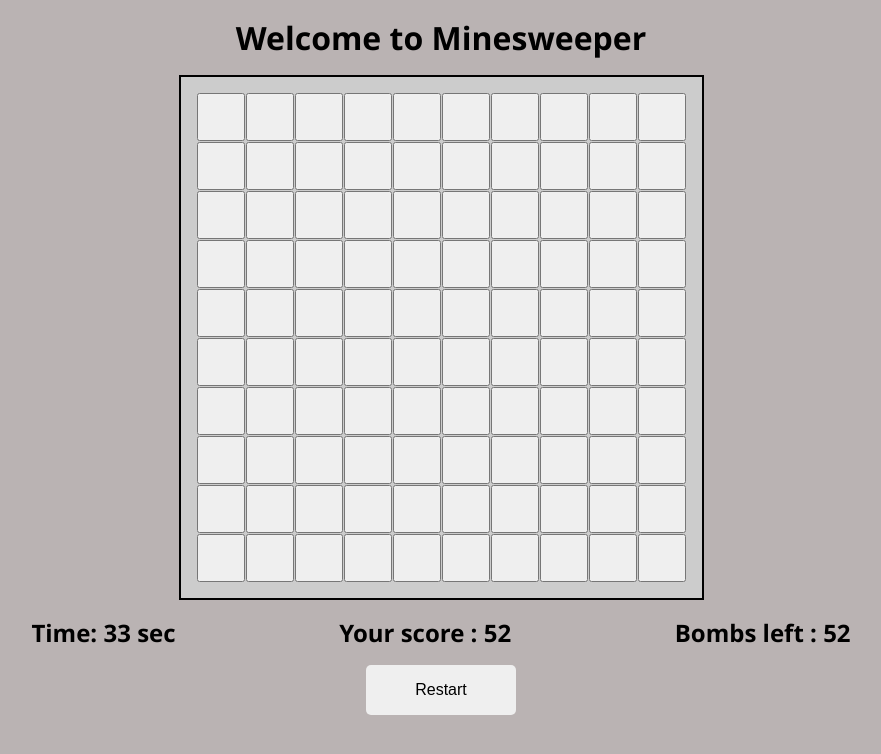
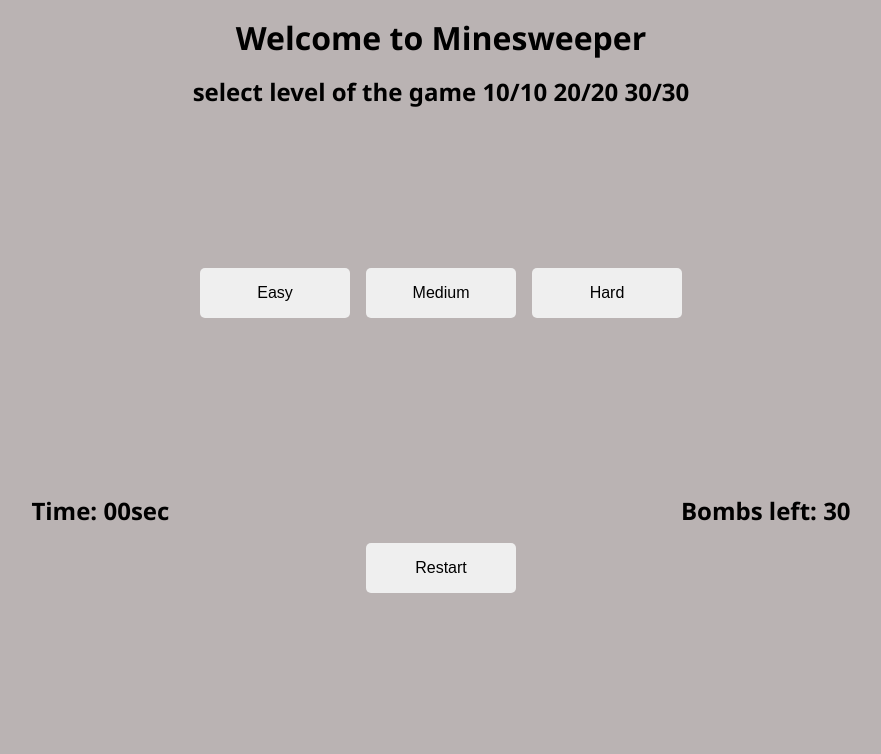
Before and after one commit to REGEMLER/Minesweeper, a plain HTML site: page minesweeper/index.html in a window 1280 px wide. Shown: the whole page, without its empty margins (199-1080 px from the left). Drawn offline with Linux system fonts and the light colour scheme.

Commit message:
feat: add function createBody

```diff
--- a/minesweeper/index.html
+++ b/minesweeper/index.html
@@ -8,39 +8,6 @@
     <title>Minesweeper</title>
 </head>
 <body>
-    <div class="wrapper">
-        <header class="header">
-            <h1 class="title">Welcome to Minesweeper</h1>
-            <!-- <ul class="top-list">
-                <li class="list-item">John - 102 seconds - 32 cliks</li>
-                <li class="list-item">John - 102 seconds - 32 cliks</li>
-                <li class="list-item">John - 102 seconds - 32 cliks</li>
-                <li class="list-item">John - 102 seconds - 32 cliks</li>
-                <li class="list-item">John - 102 seconds - 32 cliks</li>
-                <li class="list-item">John - 102 seconds - 32 cliks</li>
-                <li class="list-item">John - 102 seconds - 32 cliks</li>
-                <li class="list-item">John - 102 seconds - 32 cliks</li>
-                <li class="list-item">John - 102 seconds - 32 cliks</li>
-                <li class="list-item">John - 102 seconds - 32 cliks</li>
-            </ul> -->
-        </header>
-        <main class="main">
-            <!-- <div class="level">
-                <button class="btn">Easy</button>
-                <button class="btn">Medium</button>
-                <button class="btn">Hard</button>
-            </div> -->
-            <div class="field field-small" id="field"></div>
-        </main>
-        <footer class="footer">
-            <div class="footer-content">
-                <h2 class="footer-text">Time: 33 sec</h2>
-                <h2 class="footer-text">Your score : 52</h2>
-                <h2 class="footer-text">Bombs left : 52</h2>
-            </div>
-            <button class="btn text_dark bg_light">Restart</button>
-        </footer>
-    </div>
     <script src="script.js"></script>
 </body>
 </html>
--- a/minesweeper/script.js
+++ b/minesweeper/script.js
@@ -1,18 +1,80 @@
-const field = document.getElementById("field");
+function createBody(){
+    const wrapper = document.createElement("DIV");
+    wrapper.classList.add("wrapper");
 
-for(let i = 0; i < 100; i++) {
-    const btn = document.createElement("BUTTON");
-    btn.classList.add("cell-small");
-    field.append(btn);
+    const header = document.createElement("HEADER");
+    header.classList.add("header");
+    const h1 = document.createElement("H1");
+    h1.classList.add("title");
+    h1.textContent = "Welcome to Minesweeper";
+    header.append(h1);
+
+    const main = document.createElement("MAIN");
+    main.classList.add("main");
+    const mainDescription = document.createElement("H2");
+    mainDescription.classList.add("footer-text");
+    mainDescription.textContent = "select level of the game 10/10 20/20 30/30";
+    const levels = document.createElement("DIV");
+    levels.classList.add("level");
+    const easyButton = document.createElement("BUTTON");
+    easyButton.classList.add("btn");
+    easyButton.textContent = "Easy";
+    const mediumButton = document.createElement("BUTTON");
+    mediumButton.classList.add("btn");
+    mediumButton.textContent = "Medium";
+    const hardButton = document.createElement("BUTTON");
+    hardButton.classList.add("btn");
+    hardButton.textContent = "Hard";
+    levels.append(easyButton);
+    levels.append(mediumButton);
+    levels.append(hardButton);
+    main.append(mainDescription);
+    main.append(levels);
+
+    const footer = document.createElement("FOOTER");
+    footer.classList.add("footer");
+    const footerContent = document.createElement("DIV");
+    footerContent.classList.add("footer-content");
+    const time = document.createElement("H2");
+    time.classList.add("footer-text");
+    time.textContent = "Time: 00sec";
+    const bombs = document.createElement("H2");
+    bombs.classList.add("footer-text");
+    bombs.textContent = "Bombs left: 30";
+    const footerButton = document.createElement("BUTTON");
+    footerButton.classList.add("btn");
+    footerButton.classList.add("text_dark");
+    footerButton.classList.add("bg_light");
+    footerButton.textContent = "Restart";
+    footerContent.append(time);
+    footerContent.append(bombs);
+    footer.append(footerContent);
+    footer.append(footerButton);
+
+    wrapper.append(header);
+    wrapper.append(main);
+    wrapper.append(footer);
+    document.body.prepend(wrapper);
 }
 
-let width = 10;
-let height = 10;
-let bombs = 10;
-let cellsNumber = width*height;
-let bombIndexes = [...Array(cellsNumber).keys()].sort(() => Math.random() - 0.5).slice(0, bombs);
-let cells = [...field.children];
-let closedCount = cellsNumber;
+createBody()
+
+
+// const field = document.getElementById("field");
+
+// for(let i = 0; i < 100; i++) {
+//     const btn = document.createElement("BUTTON");
+//     btn.classList.add("cell-small");
+//     field.append(btn);
+// }
+
+// let width = 10;
+// let height = 10;
+// let bombs = 10;
+// let cellsNumber = width*height;
+// let bombIndexes = [...Array(cellsNumber).keys()].sort(() => Math.random() - 0.5).slice(0, bombs);
+// let cells = [...field.children];
+// let closedCount = cellsNumber;
 
 function isValid(row, column){
     return row >= 0 && row < height && column >= 0 && column < width;
@@ -81,4 +143,4 @@ function handler(event) {
     open(row, column);
 }
 
-field.addEventListener("click", handler);
+// field.addEventListener("click", handler);
```
